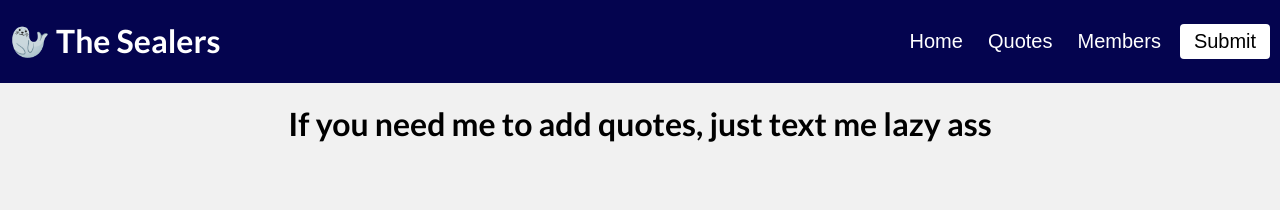
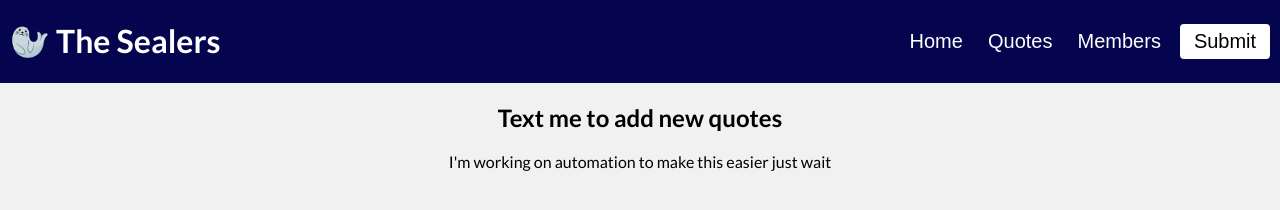
Before and after one commit to Calebisgreatateverything/thesealers-ui-vis-visit-edit-false, a website: page submitQuote.html in a window 1280 px wide. Drawn offline with Linux system fonts and the light colour scheme.

Commit message:
Revise submitQuote.html layout and text
Updated the content and structure of the submitQuote.html file.

```diff
--- a/submitQuote.html
+++ b/submitQuote.html
@@ -25,7 +25,8 @@
     </div>
 
     <div id="wrapper">
-        <h1 class="title center">If you need me to add quotes, just text me lazy ass</h1>
+        <h2 class="center title">Text me to add new quotes</h2>
+        <p class="left text">I'm working on automation to make this easier just wait</p>
     </div>
 </body>
 </html>
```
